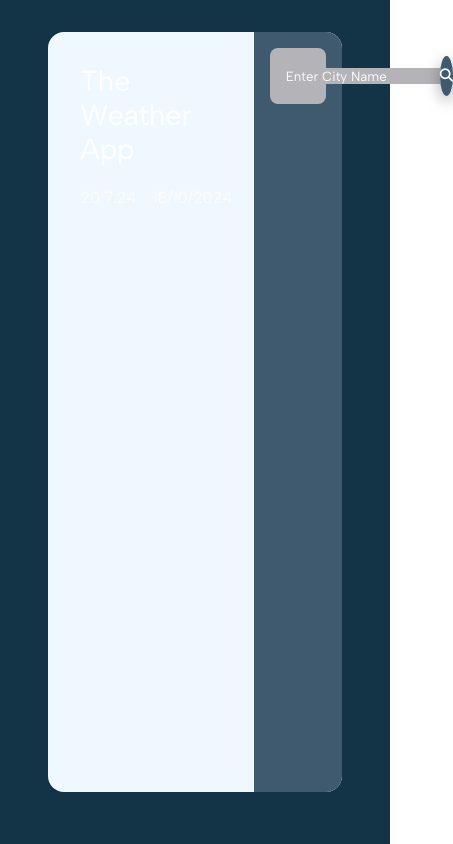
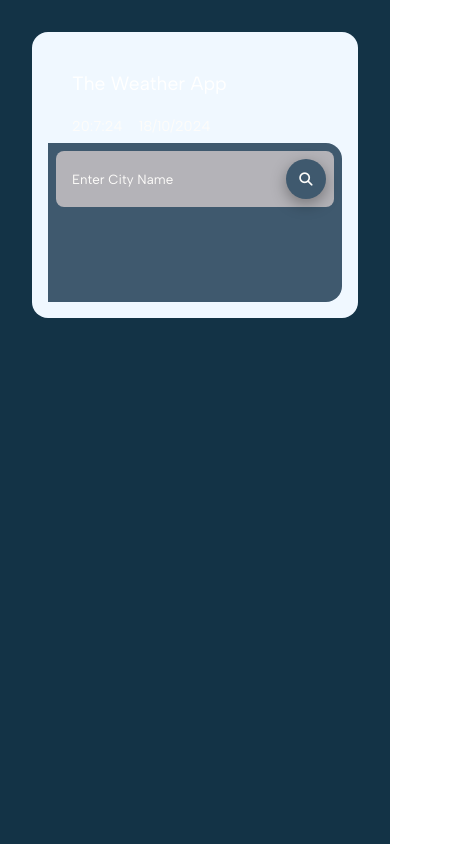
Before and after one commit to kemakelly/The-Weather-App, a plain HTML site: page index.html in a window 390 px wide. Shown: the whole page, 453 px wide, since content can reach past the window. Drawn offline with Linux system fonts and the light colour scheme; some icons are missing.

Commit message:
Update style.css

```diff
--- a/style.css
+++ b/style.css
@@ -234,3 +234,43 @@ input{
 .cloudy h5{
     color: #fff;
 }
+@media (max-width: 480px) {
+    .weather {
+        width: 100%;
+        height: auto;
+        flex-direction: column;
+        padding: 1rem;
+    }
+
+    .left-container {
+        width: 100%;
+        padding: 0.5rem;
+        background-size: cover;
+    }
+
+    .right-container {
+        width: 100%;
+        padding: 0.5rem;
+        row-gap: 2rem;
+    }
+
+    .degree h1 {
+        font-size: 2.5rem;
+    }
+
+    .title h2, .cityname h2 {
+        font-size: 1.2rem;
+    }
+
+    .weather-icon-container i {
+        font-size: 2rem;
+    }
+
+    .weather-details {
+        padding: 0.5rem;
+    }
+
+    .cloudy p, .cloudy h5, .country-time p, .weather-condition-text {
+        font-size: 0.9rem;
+    }
+}
```
